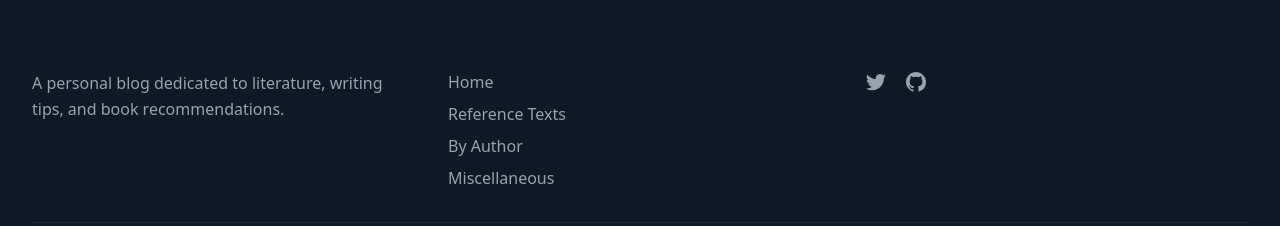
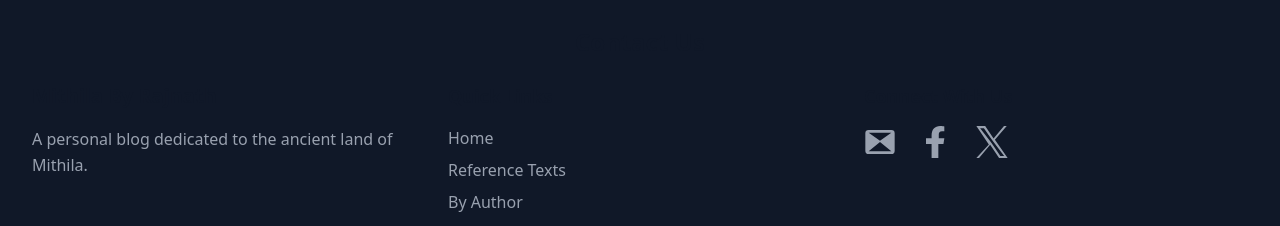
Before and after one commit to shashwatsharv7/my-blog, a Next.js app: page / in a window 1280 px wide. Shown: the part 1050-1276 px from the top of the page. Built offline with nearby package versions, Linux system fonts and the light colour scheme; no server answers; the database is empty.

Commit message:
editted footer

```diff
--- a/src/app/components/Footer.tsx
+++ b/src/app/components/Footer.tsx
@@ -4,12 +4,15 @@ export default function Footer() {
   return (
     <footer className="bg-gray-900 text-white py-12">
       <div className="max-w-7xl mx-auto px-4 sm:px-6 lg:px-8">
+        {/* Contact Us Section */}
+        <h2 className="text-2xl font-bold mb-6 text-center">Contact Us</h2>
+
         <div className="grid grid-cols-1 md:grid-cols-3 gap-8">
           {/* About */}
           <div>
             <h3 className="text-xl font-bold mb-4">Mithila By Rajnath</h3>
             <p className="text-gray-400">
-              A personal blog dedicated to literature, writing tips, and book recommendations.
+              A personal blog dedicated to the ancient land of Mithila.
             </p>
           </div>
 
@@ -42,22 +45,43 @@ export default function Footer() {
 
           {/* Connect */}
           <div>
-            <h4 className="text-lg font-semibold mb-4">Connect</h4>
-            <div className="flex space-x-4">
-              <a href="#" className="text-gray-400 hover:text-white transition-colors">
-                <svg className="h-6 w-6" fill="currentColor" viewBox="0 0 24 24">
-                  <path d="M8.29 20.251c7.547 0 11.675-6.253 11.675-11.675 0-.178 0-.355-.012-.53A8.348 8.348 0 0022 5.92a8.19 8.19 0 01-2.357.646 4.118 4.118 0 001.804-2.27 8.224 8.224 0 01-2.605.996 4.107 4.107 0 00-6.993 3.743 11.65 11.65 0 01-8.457-4.287 4.106 4.106 0 001.27 5.477A4.072 4.072 0 012.8 9.713v.052a4.105 4.105 0 003.292 4.022 4.095 4.095 0 01-1.853.07 4.108 4.108 0 003.834 2.85A8.233 8.233 0 012 18.407a11.616 11.616 0 006.29 1.84" />
+            <h4 className="text-lg font-semibold mb-4">Connect With Us</h4>
+            <div className="flex space-x-6">
+              {/* Gmail */}
+              <a href="mailto:rajnathmisha9@gmail.com" className="text-gray-400 hover:text-white transition-colors">
+                <svg xmlns="http://www.w3.org/2000/svg" fill="currentColor" viewBox="0 0 24 24" className="h-8 w-8">
+                  <path d="M20.5 3h-17A2.5 2.5 0 001 5.5v13A2.5 2.5 0 003.5 21h17a2.5 2.5 0 002.5-2.5v-13A2.5 2.5 0 0020.5 3zM20.5 5l-8.5 6L3.5 5h17zM3.5 19v-.01L12 12l8.5 6.99V19h-17z" />
                 </svg>
               </a>
-              <a href="#" className="text-gray-400 hover:text-white transition-colors">
-                <svg className="h-6 w-6" fill="currentColor" viewBox="0 0 24 24">
-                  <path fillRule="evenodd" d="M12 2C6.477 2 2 6.484 2 12.017c0 4.425 2.865 8.18 6.839 9.504.5.092.682-.217.682-.483 0-.237-.008-.868-.013-1.703-2.782.605-3.369-1.343-3.369-1.343-.454-1.158-1.11-1.466-1.11-1.466-.908-.62.069-.608.069-.608 1.003.07 1.531 1.032 1.531 1.032.892 1.53 2.341 1.088 2.91.832.092-.647.35-1.088.636-1.338-2.22-.253-4.555-1.113-4.555-4.951 0-1.093.39-1.988 1.029-2.688-.103-.253-.446-1.272.098-2.65 0 0 .84-.27 2.75 1.026A9.564 9.564 0 0112 6.844c.85.004 1.705.115 2.504.337 1.909-1.296 2.747-1.027 2.747-1.027.546 1.379.202 2.398.1 2.651.64.7 1.028 1.595 1.028 2.688 0 3.848-2.339 4.695-4.566 4.943.359.309.678.92.678 1.855 0 1.338-.012 2.419-.012 2.747 0 .268.18.58.688.482A10.019 10.019 0 0022 12.017C22 6.484 17.522 2 12 2z" clipRule="evenodd" />
+
+              {/* Facebook */}
+              <a
+                href="https://www.facebook.com/rajnath.mishra.50"
+                target="_blank"
+                rel="noopener noreferrer"
+                className="text-gray-400 hover:text-white transition-colors"
+              >
+                <svg xmlns="http://www.w3.org/2000/svg" fill="currentColor" viewBox="0 0 320 512" className="h-8 w-8">
+                  <path d="M279.14 288l14.22-92.66h-88.91v-60.13c0-25.35 12.42-50.06 52.24-50.06H293V6.26S259.5 0 225.36 0C141.09 0 89.53 54.42 89.53 153.12V195.3H0v92.7h89.53V512h107.91V288z" />
+                </svg>
+              </a>
+
+              {/* X (Twitter) */}
+              <a
+                href="https://x.com/MishraRajNath?t=9MFSGYwHU4Sh-s-lzyu-SA&s=09"
+                target="_blank"
+                rel="noopener noreferrer"
+                className="text-gray-400 hover:text-white transition-colors"
+              >
+                <svg xmlns="http://www.w3.org/2000/svg" fill="currentColor" viewBox="0 0 1200 1227" className="h-8 w-8">
+                  <path d="M711.3 529.3L1164.6 0H1060.2L660.1 479.2L338.6 0H0L478.5 707.3L0 1227H104.5L529.6 719.1L871.1 1227H1200L711.3 529.3ZM582.1 653.4L539.1 593.2L144.2 81.7H289.2L616.3 556.1L659.3 616.3L1066.2 1146H920.2L582.1 653.4Z" />
                 </svg>
               </a>
             </div>
           </div>
         </div>
 
+        {/* Footer Bottom */}
         <div className="mt-8 pt-8 border-t border-gray-800 text-center">
           <p className="text-gray-400">
             &copy; {new Date().getFullYear()} Mithila By Rajnath. All rights reserved.
```
